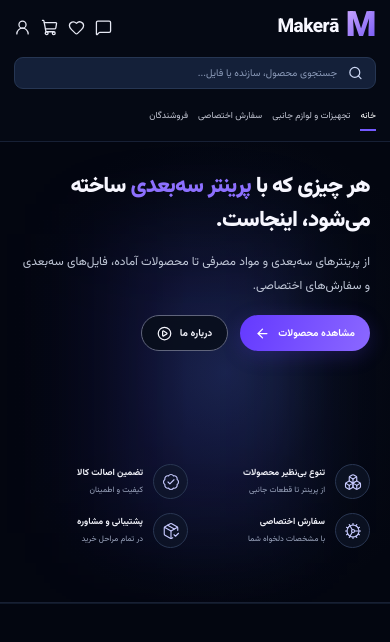
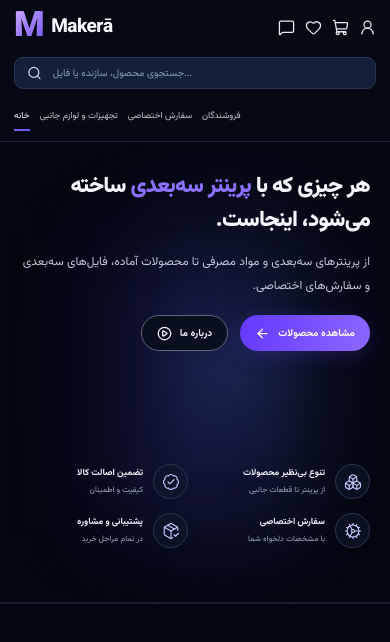
Before and after one commit to ParisaAtaee2000/web-projects, a React (Vite) app in the folder 3d-marketplace/: page / in a window 390 px wide. Shown: the top 642 px of the page. Built offline with nearby package versions, Linux system fonts and the light colour scheme.

Commit message:
Align shell direction with reference layout

```diff
--- a/3d-marketplace/src/components/layout/app-shell.css
+++ b/3d-marketplace/src/components/layout/app-shell.css
@@ -1 +1 @@
-.app-shell{min-height:100vh;background:#030610;color:#f7f7ff;overflow:hidden}.app-shell__body{display:grid;grid-template-columns:164px minmax(0,1fr);min-height:calc(100vh - 56px)}.app-shell__main{min-width:0;min-height:calc(100vh - 56px);background:#030610}@media(max-width:760px){.app-shell__body{grid-template-columns:minmax(0,1fr)}.app-shell__main{min-height:calc(100vh - 56px)}}
+.app-shell{min-height:100vh;background:#030610;color:#f7f7ff;overflow:hidden;direction:ltr}.app-shell__body{display:grid;grid-template-columns:164px minmax(0,1fr);min-height:calc(100vh - 56px)}.app-shell__main{min-width:0;min-height:calc(100vh - 56px);background:#030610;direction:rtl}@media(max-width:760px){.app-shell__body{grid-template-columns:minmax(0,1fr)}.app-shell__main{min-height:calc(100vh - 56px)}}
```
